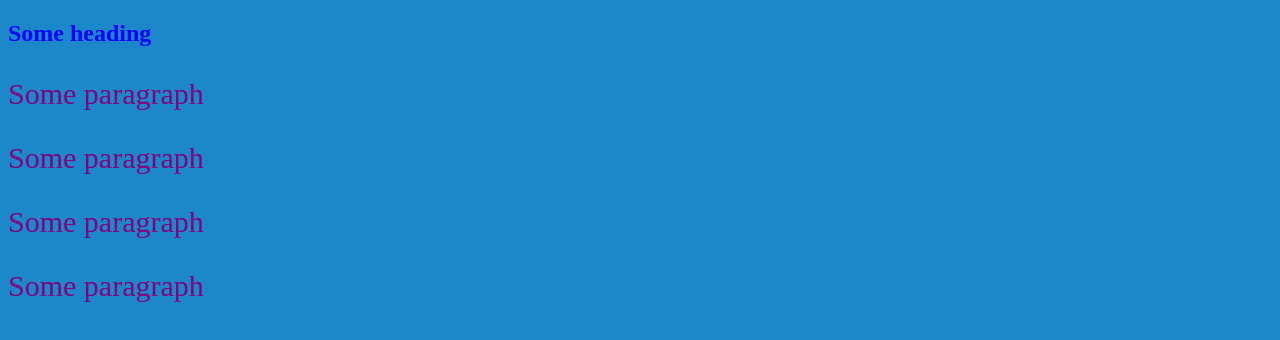
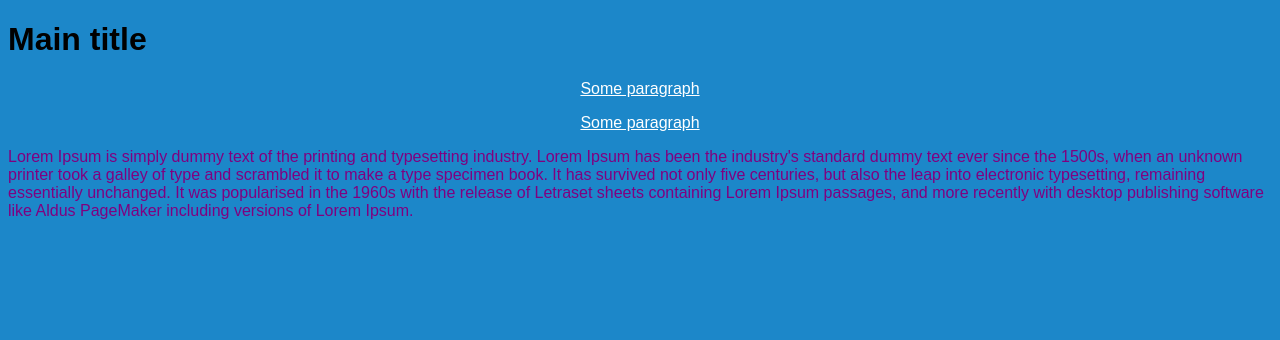
Before and after one commit to ashleymansour/csen60, a plain HTML site: page week-2/cssplayground/index.html in a window 1280 px wide. Drawn offline with Linux system fonts and the light colour scheme.

Commit message:
friday changes

```diff
--- a/week-2/cssplayground/index.html
+++ b/week-2/cssplayground/index.html
@@ -5,21 +5,16 @@
     <!-- internal styles -->
     <style>
         /*this is a comment*/
-        body {
-          background-color: #1c87c9;
-        }
-        p {
-          color: white;
-        }
+
       </style>
       <link rel="stylesheet" type="text/css" href="style.css">
   </head>
   <body>
     <!-- inline styles -->
-    <h2 style="color:blue">Some heading</h2>
-    <p style="color:pink; font-size:30px">Some paragraph</p>
-    <p style="color:orange; font-size:30px">Some paragraph</p>
-    <p style="color:green; font-size:30px">Some paragraph</p>
-    <p style="color:orange; font-size:30px">Some paragraph</p>
+    <h1 >Main title</h1>
+    <p class="middle-p">Some paragraph</p>
+    <p class="middle-p">Some paragraph</p>
+    <p id="main text" >Lorem Ipsum is simply dummy text of the printing and typesetting industry. Lorem Ipsum has been the industry's standard dummy text ever since the 1500s, when an unknown printer took a galley of type and scrambled it to make a type specimen book. It has survived not only five centuries, but also the leap into electronic typesetting, remaining essentially unchanged. It was popularised in the 1960s with the release of Letraset sheets containing Lorem Ipsum passages, and more recently with desktop publishing software like Aldus PageMaker including versions of Lorem Ipsum.</p>
+
   </body>
 </html>
--- a/week-2/cssplayground/style.css
+++ b/week-2/cssplayground/style.css
@@ -6,9 +6,27 @@ order of precedence:
 
 caveat: !important will override any precedence
 */
-
+html {
+    font-family: Arial, sans-serif;
+}
+/*html tag selection*/
+body {
+    background-color: #1c87c9;
+  }
 
 p{
-    color: purple !important;
+    color: purple ;
     /* background-color: orange; */
 }
+
+/*class selection*/
+.middle-p {
+  color: #FFFFFF;
+  text-align: center;
+  text-decoration: underline;
+}
+
+/*id selection*/
+#main-text {
+  line-height: 30px;
+}
```
Also changed, not shown: week-2/google/index.html (renamed from week-1/index.html, +1 -0 lines), week-2/google/about.html (renamed from week-1/about.html), week-2/google/assets/google-logo.png (added).
